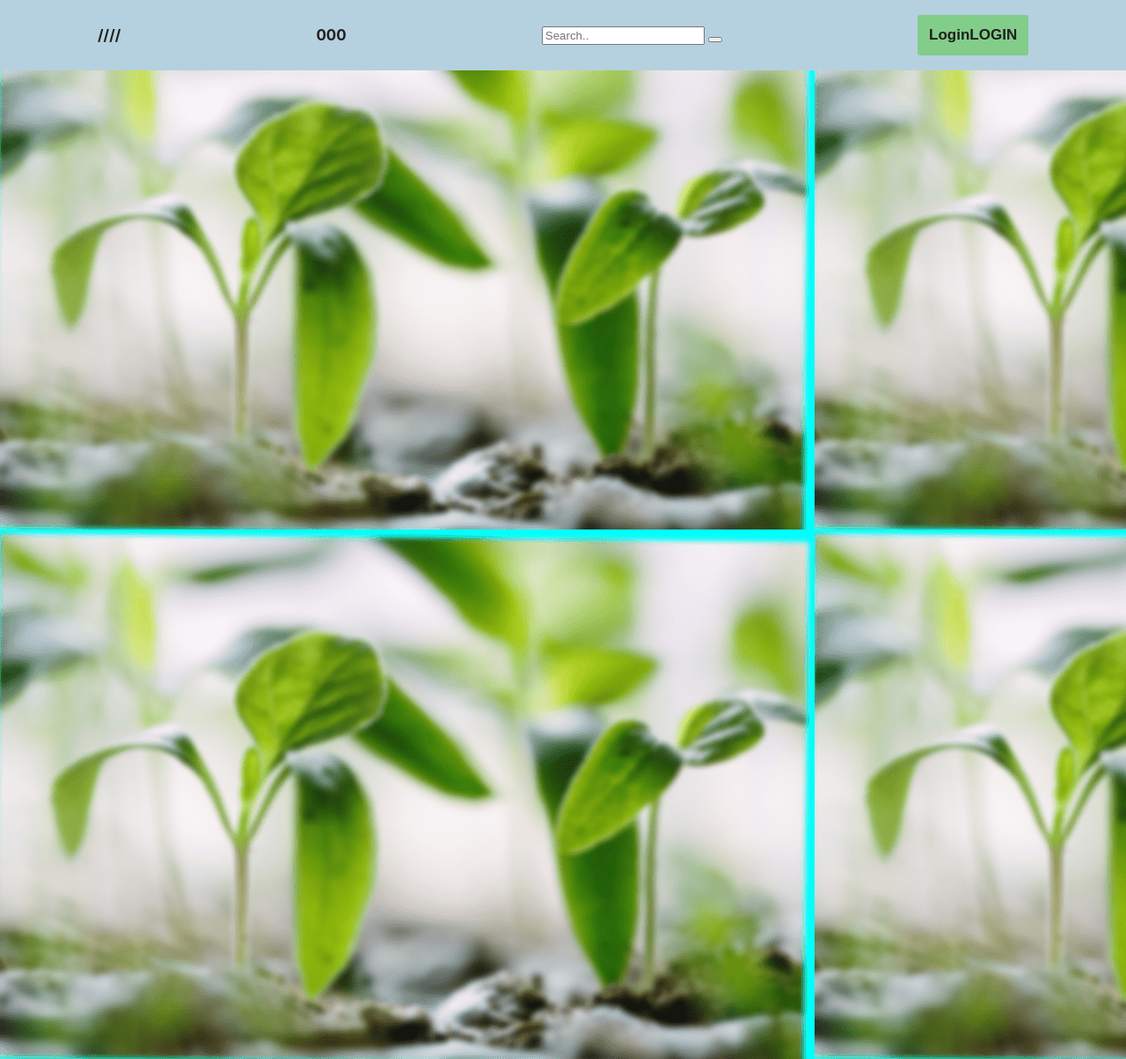
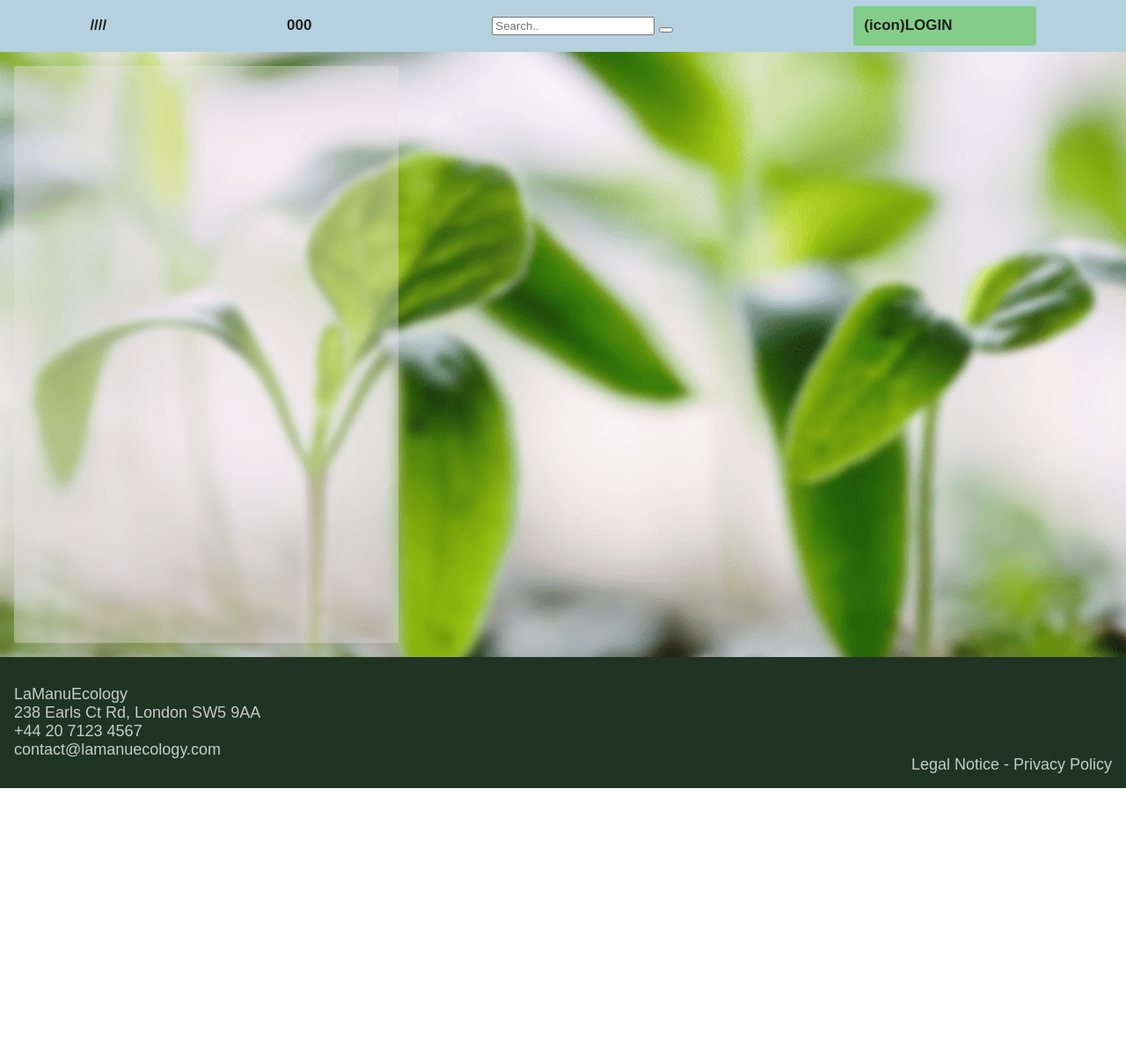
Before and after one commit to lauraBourel/SeedSide, a plain HTML site: page index.html in a window 1280 px wide. Shown: the top 1204 px of the page at 88% size. After the commit the page ends 896 px from the top, so only its background shows below. Drawn offline with Linux system fonts and the light colour scheme.

Commit message:
Avancement

```diff
--- a/assets/css/style.css
+++ b/assets/css/style.css
@@ -9,20 +9,23 @@
      margin: 0;
      padding: 0;
      width: 100%;
-     height: 100em;
+     height: 56em;
      display: flex;
      font-family: Inter;
  }
 
  .index {
      width: 100%;
-     height: 90%;
+     height: 100%;
      background-color: aqua;
      display: flex;
      flex-direction: column;
-     /* background-image: url("file:///C:/Users/sarah/Documents/LaManu/seedside/code seedside/assets/img/leaf_fuzzy.png"); */
      background-image: url(../img/leaf_fuzzy.png);
+     background-size: cover;
+     background-repeat: no-repeat;
+     background-position: center;
  }
+
  .topnav {
      width: 100%;
      height: 5rem;
@@ -32,17 +35,77 @@
      align-items: center;
      background-color: rgb(181, 209, 223);
  }
+
+ .main {
+     padding: 1rem;
+     width: auto;
+     height: 100%;
+     border: 0;
+     display: flex;
+     flex-direction: column;
+ }
+
+ .footer {
+     padding: 1rem;
+     width: auto;
+     height: 10rem;
+     border: 0;
+     display: flex;
+     flex-direction: row;
+     justify-content: space-between;
+     background-color: #1f3423;
+ }
+
  .login {
      padding: 0.8rem;
-    width: auto;
+     width: 13rem;
      height: auto;
      border: 0;
      border-radius: 3px;
      display: flex;
      flex-direction: row;
+
      background-color: #82cd8a;
 
  }
+
+ .calendar {
+     min-width: 15rem;
+     width: 35%;
+     height: 100%;
+     border: 0;
+     border-radius: 3px;
+     display: flex;
+     flex-direction: row;
+     background-color: hsla(326, 13%, 90%, 0.4);
+ }
+
+ .contactmanu {
+     text-align: start;
+     width: auto;
+     height: auto;
+     display: flex;
+     flex-direction: column;
+     align-content: center;
+     justify-content: center;
+ }
+
+ .legalprivacy {
+     margin: 0;
+     width: auto;
+     height: auto;
+     display: flex;
+     flex-direction: column;
+     justify-content: flex-end;
+ }
+
+ .pfo {
+     margin: 0;
+     font-size: 18px;
+     font-family: Arial;
+     color: #c6ccc7
+ }
+
  h1 {
      font-size: 40px;
      font-weight: bold;
@@ -52,7 +115,7 @@
 
  h2 {
      font-size: 30px;
-     color:#221f1f;
+     color: #221f1f;
      font-weight: bolder
  }
 
@@ -66,6 +129,7 @@
      margin: 0;
      font-size: 17px;
      font-weight: bold;
+     font-family: Arial;
      color: #221f1f;
  }
 
--- a/index.html
+++ b/index.html
@@ -25,16 +25,28 @@
                     </form>
                 </div>
                 <button class="login">
-                    <p class="p_sm">Login</p>
+                    <p class="p_sm">(icon)</p>
                     <p class="p_sm">LOGIN</p>
                     <p class="p_sm"></p>
                 </button>
             </div>
             <div class="main">
-                <div class="fuzzy"></div>
+                <div class="calendar"></div>
                 <div class="logo"></div>
                 <div class="new"></div>
             </div>
+            <div class="footer">
+                <div class="contactmanu">
+                    <p class="pfo">LaManuEcology</p>
+                    <p class="pfo">238 Earls Ct Rd, London SW5 9AA</p>
+                    <p class="pfo">+44 20 7123 4567</p>
+                    <p class="pfo">contact@lamanuecology.com</p>
+                </div>
+                <div class="legalprivacy">
+                    <p class="pfo">Legal Notice - Privacy Policy</p>
+                </div>
+            </div>
+
 
         </div>
 
```
Lines whose indentation alone changed are shown as unchanged.
